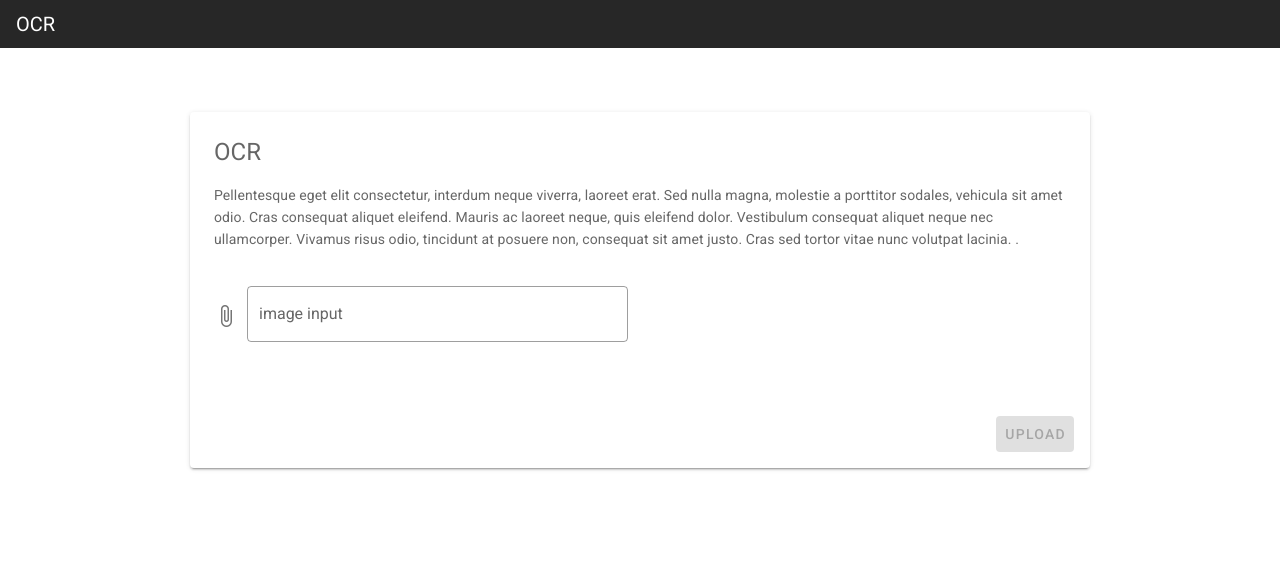
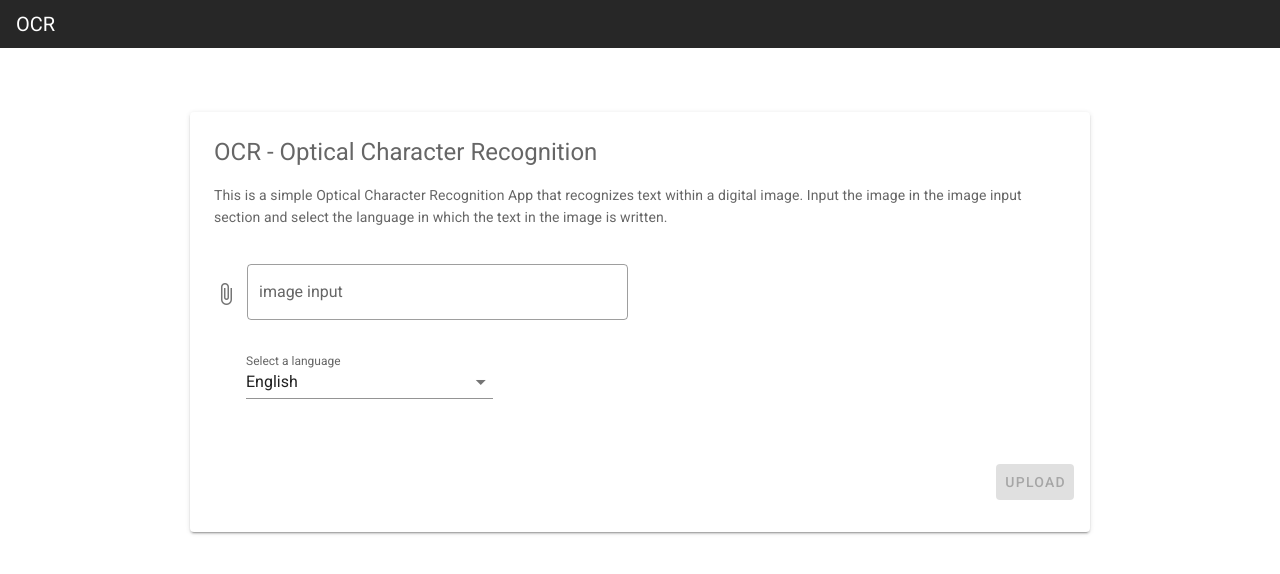
Before and after one commit to Liyumk/ocr-app, a Vue app: page / in a window 1280 px wide. Shown: the top 574 px of the page. Built offline with nearby package versions, Linux system fonts and the light colour scheme.

Commit message:
Finished the file input page.

```diff
--- a/src/components/InputFile.vue
+++ b/src/components/InputFile.vue
@@ -1,17 +1,20 @@
 <template>
     <div class="mt-16">
         <v-card
-        class="mx-auto pa-2"
+        class="mx-auto pa-2 pb-6 mb-10"
         max-width="900"
         dense>
             <v-card-text>
                 <p class="text-h5">
-                    OCR
+                    OCR - Optical Character Recognition
                 </p>
-                <p>Pellentesque eget elit consectetur, interdum neque viverra, laoreet erat. Sed nulla magna, molestie a porttitor sodales, vehicula sit amet odio. Cras consequat aliquet eleifend. Mauris ac laoreet neque, quis eleifend dolor. Vestibulum consequat aliquet neque nec ullamcorper. Vivamus risus odio, tincidunt at posuere non, consequat sit amet justo. Cras sed tortor vitae nunc volutpat lacinia. .</p>
+                <p>This is a simple Optical Character Recognition App that recognizes text within a digital image.
+                    Input the image in the image input section and select the language in which the text in the image is written.
+                </p>
+
 
             <v-row class="mt-6">
-                <v-col class="col-6">
+                <v-col class="col-md-6 col-12">
                     <v-file-input
                     label="image input"
                     accept="image/*"
@@ -21,6 +24,21 @@
                     v-model="inputImage"
                     @change="selectImage">
                     </v-file-input>
+
+                    <v-row class="ml-5">
+                        <v-col cols="8">
+                            <v-select
+                            label="Select a language"
+                            v-model="language"
+                            item-text="language"
+                            item-value="abbr"
+                            :items="items"
+                            return-object
+
+                            >
+                            </v-select>
+                        </v-col>
+                    </v-row>
                     <div class="text-center" v-show="isLoading">
                         <v-progress-circular
                         indeterminate
@@ -28,6 +46,8 @@
                         ></v-progress-circular>
                     </div>
                     <p class="mt-5">{{readImage}}</p>
+                    <a v-show="searchablePdfURL" :href="searchablePdfURL">Searchable PDF URL</a>
+
                 </v-col>
                 <v-col>
                     <img :src="url" alt="Image selected" id="image-preview" v-show="isSelected">
@@ -60,7 +80,15 @@ export default {
             isSelected: false,
             enableButton: true,
             readImage: "",
-            isLoading: false
+            isLoading: false,
+            searchablePdfURL: "",
+            language: {language: "English", value: "eng"},
+            items: [
+                {language: "Arabic", value: "ara"},
+                {language: "Chinese", value: "chs"},
+                {language: "Dutch", value: "dut"},
+                {language: "English", value: "eng"},
+            ]
         }
     },
     methods: {
@@ -77,32 +105,39 @@ export default {
                 this.enableButton = true;
                 this.url = "";
                 this.readImage = "";
+                this.searchablePdfURL = "";
             }
         },
 
         uploadImage(){
+            console.log(this.language.value);
             const fd = new FormData();
             if (this.inputImage) {
                 this.isLoading = true;
-                fd.append('image', this.inputImage);
+                fd.append('files', this.inputImage);
+                fd.append('language', this.language.value);
+                fd.append('detectOrientation', true);
+                fd.append('isCreateSearchablePdf', true);
+
+                // for(var pair of fd.entries()) {
+                // console.log(pair[0]+ ', '+ pair[1]);}
+
                 const options = {
                 method: 'POST',
                 url: "https://api.ocr.space/parse/image",
                 data: fd,
-                params: {
-                    file: this.inputImage
+                headers: {
+                    'apikey': '1aaea2866288957',
                 },
-                headers: {
-                    'apikey': '1aaea2866288957'
-                }
+
                 };
-                console.log("Uploading image");
+
                 axios.request(options).then(response => {
                     const data = response.data;
                     this.readImage = data.ParsedResults[0].ParsedText;
-                    console.log(this.readImage);
+                    this.searchablePdfURL = data.SearchablePDFURL;
+                    console.log(response.request.response);
                     this.isLoading = false;
-
                 }).catch(function (error) {
                     console.error(error);
                 });
```
